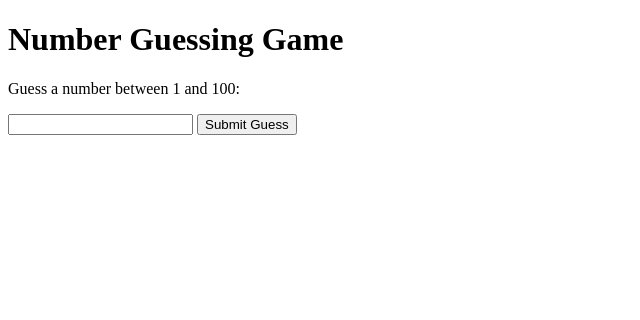
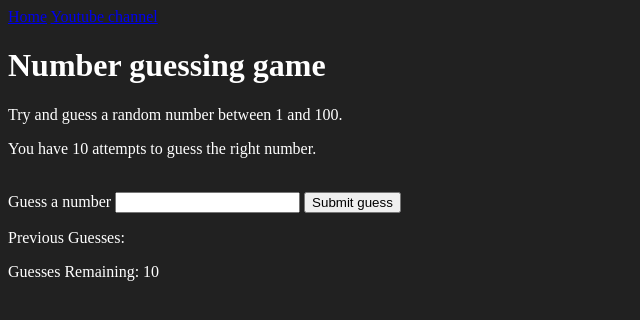
Before and after one commit to KRYPTONITE8/Number_Guess, a plain HTML site: page index.html in a window 1280 px wide. Shown: the whole page, without its empty margins (0-640 px from the left). Drawn offline with Linux system fonts and the light colour scheme.

Commit message:
Update index.html

```diff
--- a/index.html
+++ b/index.html
@@ -1,20 +1,37 @@
 <!DOCTYPE html>
-<html>
+<html lang="en">
 <head>
-  <title>Number Guessing Game</title>
-  <link rel="stylesheet" type="text/css" href="styles.css">
+    <meta charset="UTF-8">
+    <meta name="viewport" content="width=device-width, initial-scale=1.0">
+    <meta http-equiv="X-UA-Compatible" content="ie=edge">
+    <title>Number Guessing Game</title>
+    <link rel="stylesheet" href="style.css">
 </head>
-<body>
-  <h1>Number Guessing Game</h1>
-  <p>Guess a number between 1 and 100:</p>
-  <input type="text" id="guessField" class="guessField">
-  <input type="submit" value="Submit Guess" id="subt" class="guessSubmit">
-  <div class="resultParas">
-    <p class="guesses"></p>
-    <p class="lastResult"></p>
-    <p class="lowOrHi"></p>
-  </div>
- <script type="text/javascript" src="index.js"></script>
+<body style="background-color:#212121; color:#fff;">
+  <nav>
+    <a href="/" aria-current="page">Home</a>
+    <a target="_blank" href="https://www.youtube.com/@chaiaurcode"
+      >Youtube channel</a
+    >
+  </nav>
 
+    <div id="wrapper">
+      <h1>Number guessing game</h1>
+    <p>Try and guess a random number between 1 and 100.</p>
+    <p>You have 10 attempts to guess the right number.</p>
+    </br>
+        <form class="form">
+            <label2 for="guessField" id="guess">Guess a number</label>
+            <input type="text" id="guessField" class="guessField">
+            <input type="submit" id="subt" value="Submit guess" class="guessSubmit">
+        </form>
+
+        <div class="resultParas">
+            <p >Previous Guesses: <span class="guesses"></span></p>
+            <p >Guesses Remaining: <span class="lastResult">10</span></p>
+            <p class="lowOrHi"></p>
+        </div>
+    </div>
+    <script src="index.js"></script>
 </body>
 </html>
```
